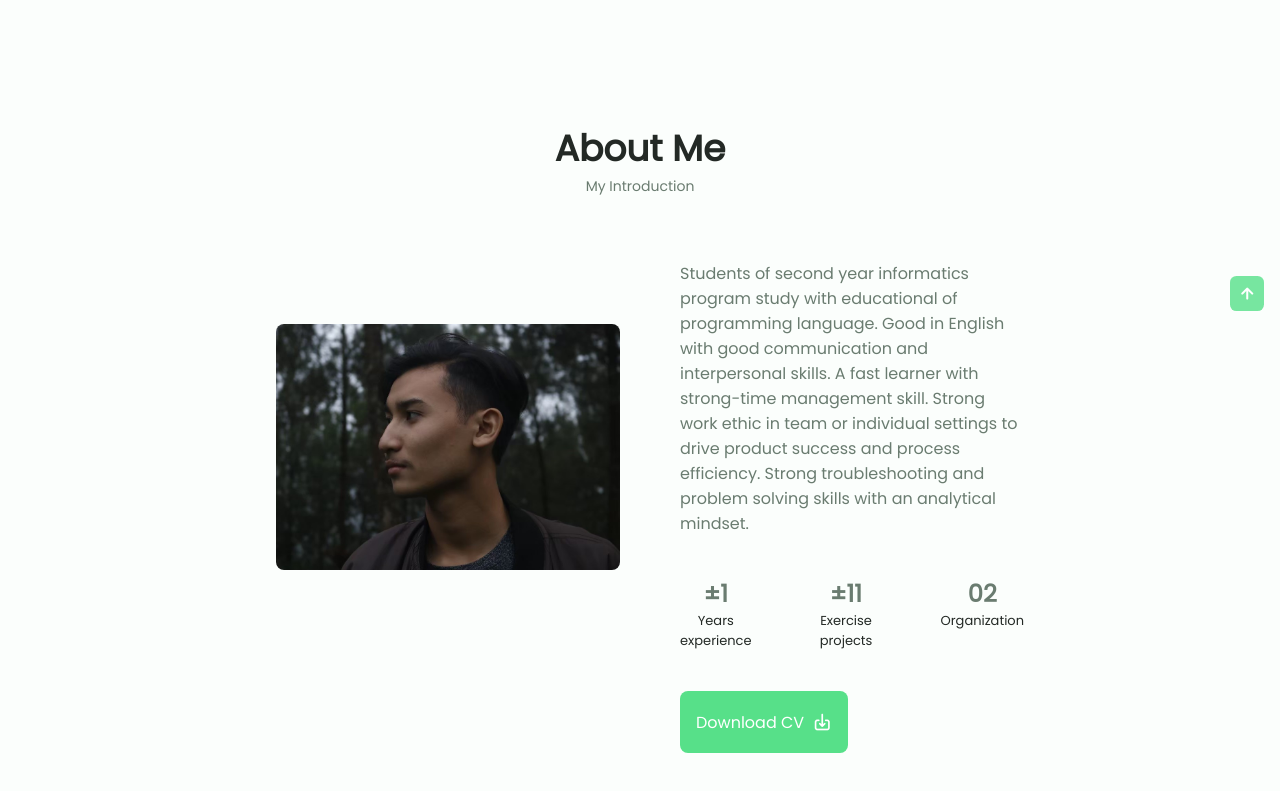
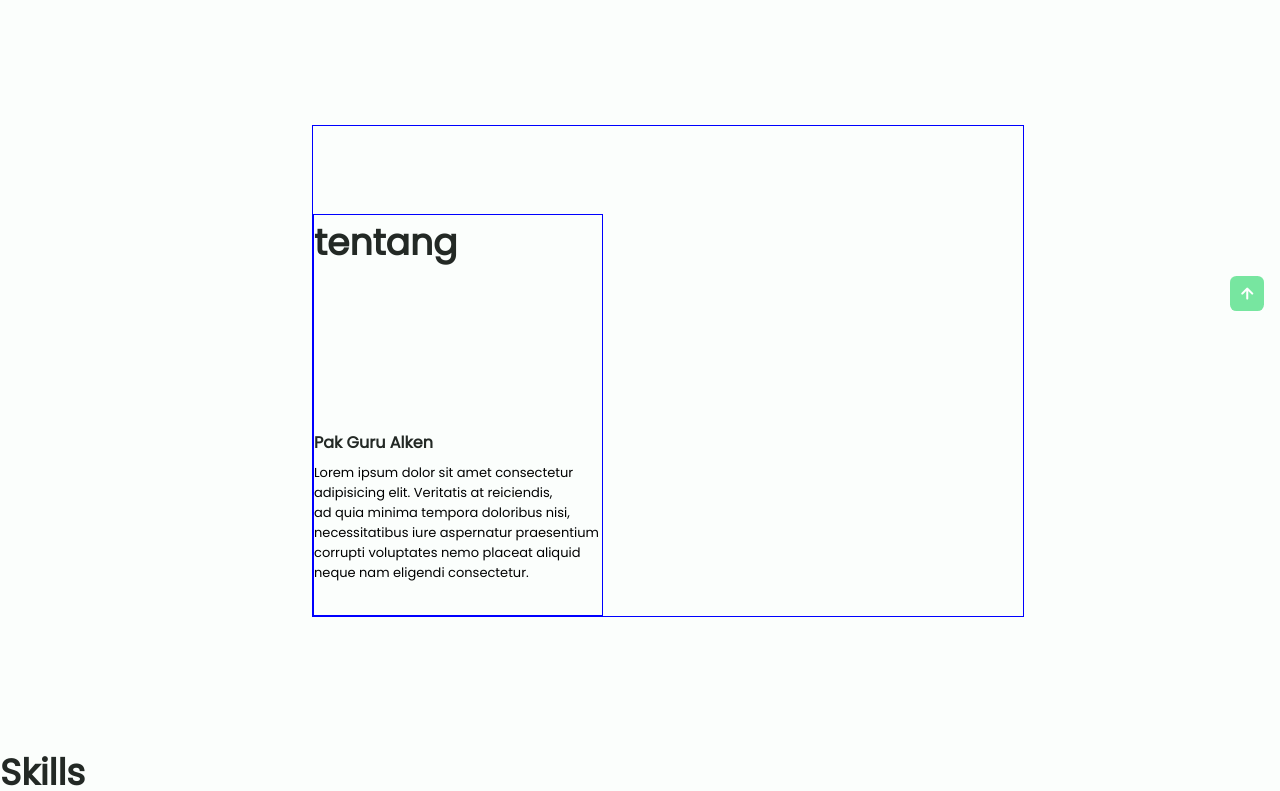
Before and after one commit to PGA-4-0/SYNES-NEW, a plain HTML site: page index.html in a window 1280 px wide. Shown: the part 649-1440 px from the top of the page. Drawn offline with nearby package versions, Linux system fonts and the light colour scheme.

Commit message:
Update "About"

```diff
--- a/assets/css/style.css
+++ b/assets/css/style.css
@@ -119,7 +119,16 @@ body {
     color: var(--text-color);
 }
 
-h1, h2, h3, h4 {
+pre{
+    font-family: var( --body-font);
+    color: black;
+    font-size: var(--smaller-font-size);
+}
+
+h1,
+h2,
+h3,
+h4 {
     color: var(--title-color);
     font-weight: var(--font-semi-bold);
 }
@@ -146,16 +155,13 @@ img {
     font-size: var(--h1-font-size);
 }
 
-.section_subtitle {
+.about_subtitle {
     display: block;
-    font-size: var(--small-font-size);
+    font-size: var(--normal-font-size);
     margin-bottom: var(--mb-3);
+    margin-top: 10rem;
 }
 
-.section_title,
-.section_subtitle {
-    text-align: center;
-}
 
 /*==================== LAYOUT ====================*/
 .container {
@@ -277,12 +283,19 @@ img {
     gap: 1rem;
 }
 
-.home_content {
+.home_content,
+.about_content,
+.skills_content,
+.qualification_content,
+.portofolio_content,
+.certificate_content {
     /* note */
-    grid-template-columns: .5fr 1fr;
+    grid-template-columns: .10fr 1fr;
     padding-top: 3.5rem;
     align-items: center;
 }
+
+
 
 .home_social {
     display: grid;
@@ -310,9 +323,10 @@ img {
 
 .home_data {
     grid-column: 1/3;
+    border: solid 1px blue;
 }
 
-.home_title {
+.home_title{
     font-size: var(--big-font-size);
 }
 
@@ -928,7 +942,12 @@ img {
         column-gap: 0;
     }
 
-    .home_content {
+    .home_content,
+    .about_content,
+    .skills_content,
+    .qualification_content,
+    .portofolio_content,
+    .certificate_content {
         grid-template-columns: .25fr 3fr;
     }
 
@@ -961,6 +980,14 @@ img {
         grid-template-columns: max-content 1fr 1fr;
     }
 
+    .about_content,
+    .skills_content,
+    .qualification_content,
+    .portofolio_content,
+    .certificate_content {
+        grid-template-columns: max-content 1fr 1fr;
+    }
+
     .home_data {
         grid-column: initial;
     }
@@ -977,7 +1004,8 @@ img {
     .profile_container,
     .contact_container,
     .footer_container {
-        grid-template-columns: repeat(2, 1fr);
+        /* grid-template-columns: repeat(2, 1fr); */
+        gap: 1rem;
     }
 
     .qualification_section {
@@ -1001,8 +1029,9 @@ img {
         padding: 6rem 0 2rem;
     }
 
-    .section_subtitle {
-        margin-bottom: 4rem;
+    .about_subtitle {
+        margin-bottom: 0.5rem;
+        margin-top: 10rem;
     }
 
     .header {
@@ -1047,6 +1076,18 @@ img {
     .home_content {
         padding-top: 5.5rem;
         column-gap: 2rem;
+        border: solid 1px blue
+    }
+
+    .about_content,
+    .skills_content,
+    .qualification_content,
+    .portofolio_content,
+    .certificate_content {
+        padding-top: 5.5rem;
+        column-gap: 2rem;
+        margin-left: 3.5rem;
+        border: solid 1px blue
     }
 
     .home_blob {
--- a/index.html
+++ b/index.html
@@ -67,6 +67,18 @@
         </nav>
     </header>
 
+
+
+
+
+
+
+
+
+
+
+
+
     <!-- (MAIN) -->
     <main class="main">
         <!-- (HOME) -->
@@ -105,7 +117,6 @@
                             </g>
                         </svg>
                     </div>
-
                     <div class="home_data">
                         <h1 class="home_title">Hi, I am Rayhan</h1>
                         <h3 class="home_subtitle">Informatics Students</h3>
@@ -127,22 +138,29 @@
                 </div>
             </div>
         </section>
+
+
+
         <!-- (ABOUT) -->
         <section class="about section" id="about">
-            <h2 class="section_title">About Me</h2>
-            <span class="section_subtitle">My Introduction</span>
+            <div class="about_container container grid">
+                <div class="about_content grid">
+                    <div class="home_data">
+                        <h1 class="section_title">tentang</h1>
+                        <h1 class="about_subtitle">Pak Guru Alken</h1>
+                        <!-- <h3 class="home_subtitle">Informatics Students</h3> -->
+                        <!-- <p class="home_description">
+                            Interested in Artificial Intelligence, Software Developer and Design
+                        </p> -->
+                        <div class="about_data">
+                            <pre class="home_description">Lorem ipsum dolor sit amet consectetur
+adipisicing elit. Veritatis at reiciendis,
+ad quia minima tempora doloribus nisi,
+necessitatibus iure aspernatur praesentium
+corrupti voluptates nemo placeat aliquid
+neque nam eligendi consectetur.</pre>
 
-            <div class="about_container container grid">
-                <img src="assets/img/ryhn.jpg" alt="" class="about_img">
-
-                <div class="about_data">
-                    <p class="about_description">Students of second year informatics program study with educational of
-                        programming language. Good in English with good communication and interpersonal skills. A fast
-                        learner with strong-time management skill. Strong work ethic in team or individual settings to
-                        drive product success and process efficiency. Strong troubleshooting and problem solving skills
-                        with an analytical mindset.</p>
-
-                    <div class="about_info">
+                            <!-- <div class="about_info">
                                 <div>
                                     <span class="about_info-title">±1</span>
                                     <span class="about_info-name">Years <br> experience</span>
@@ -163,10 +181,15 @@
                                 <a download="" href="assets/pdf/CV-Rayhan Illyas Annabil.pdf" class="button button--flex">
                                     Download CV<i class="uil uil-download-alt button_icon"></i>
                                 </a>
+                            </div> -->
+                        </div>
                     </div>
                 </div>
             </div>
         </section>
+
+
+
         <!-- (SKILLS) -->
         <section class="skills section" id="skills">
             <h2 class="section_title">Skills</h2>
@@ -596,9 +619,11 @@
 
                         <div class="portofolio_data">
                             <h3 class="portofolio_title">Ditonton Flutter Movie Streaming App</h3>
-                            <p class="portofolio_desc">An application that displays a list of Movie and TV Series data from the
+                            <p class="portofolio_desc">An application that displays a list of Movie and TV Series data
+                                from the
                                 Internet with features similar to real streaming app.
-                                This application is ready to be released with quality code and easy to develop related to feedback from users in the future. </p>
+                                This application is ready to be released with quality code and easy to develop related
+                                to feedback from users in the future. </p>
                         </div>
                     </div>
                 </div>
```
Also changed, not shown: tes.html (added, +36 -0 lines), 1 other file. Lines whose indentation alone changed are shown as unchanged.
